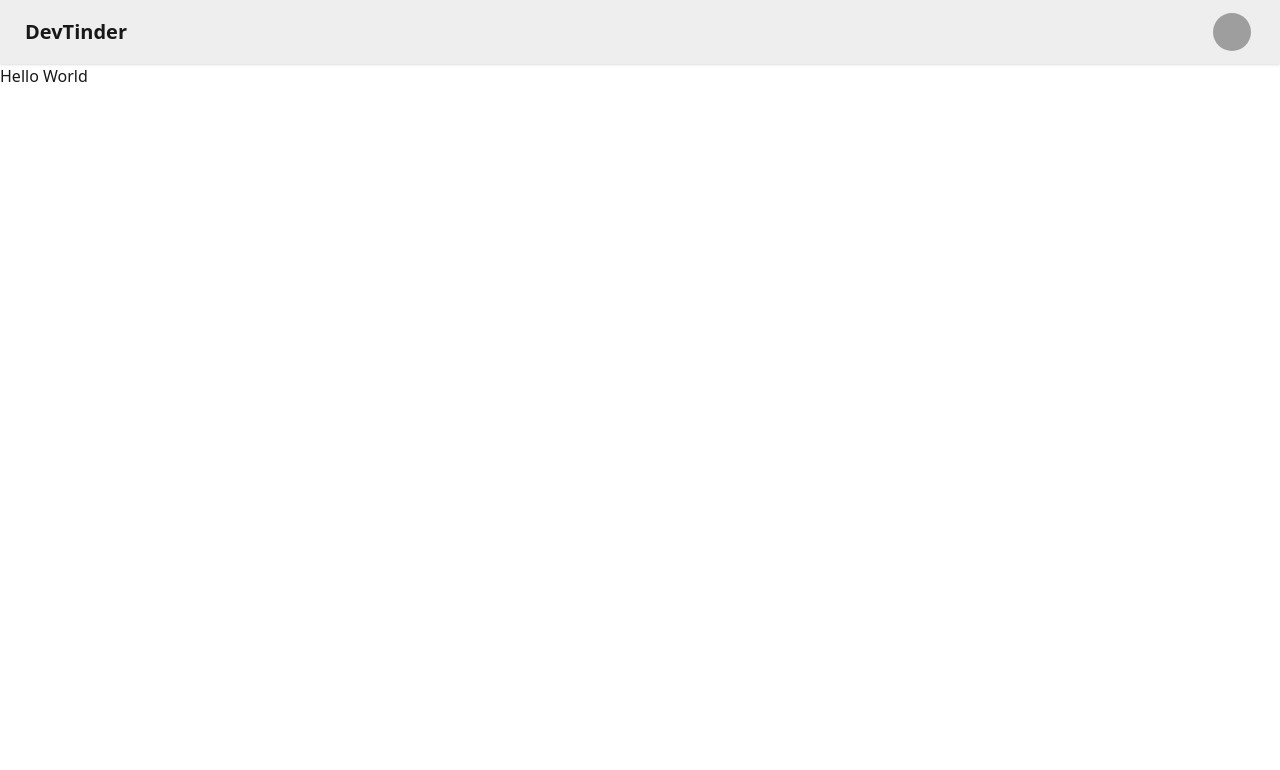
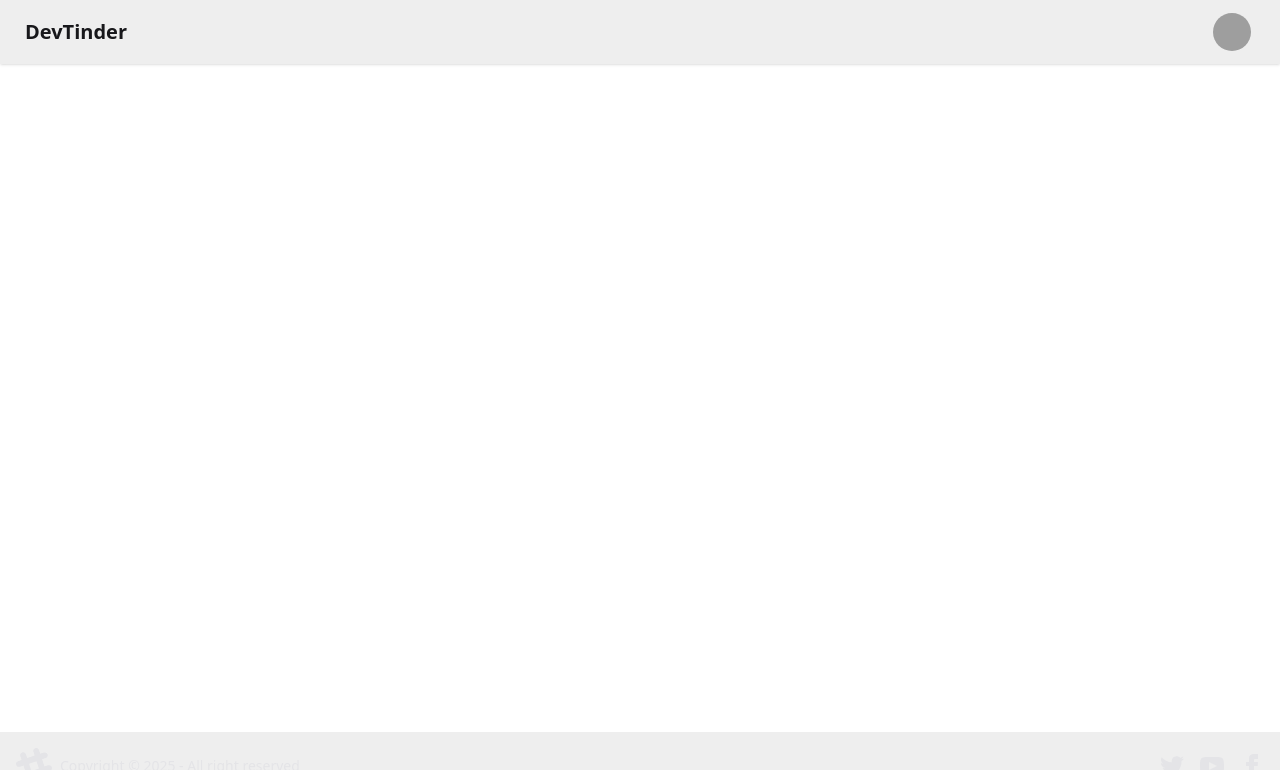
Before and after one commit to FathimathulFaiza/devTinder-web, a React (Vite) app: page / in a window 1280 px wide. Shown: the top 770 px of the page. Built offline with nearby package versions, Linux system fonts and the light colour scheme; grey boxes are pictures that could not be loaded.

Commit message:
setting up React , Route ,Outlet

```diff
--- a/package.json
+++ b/package.json
@@ -13,6 +13,7 @@
     "@tailwindcss/vite": "^4.1.17",
     "react": "^19.2.0",
     "react-dom": "^19.2.0",
+    "react-router-dom": "^7.10.1",
     "tailwindcss": "^4.1.17"
   },
   "devDependencies": {
--- a/src/App.jsx
+++ b/src/App.jsx
@@ -1,13 +1,29 @@
-import NavBar from "./navBar"
+import { BrowserRouter, Route, Routes } from "react-router-dom"
+
+import Body from "./body"
+import Login from "./Login"
+import Profile from "./Profile"
+
+
+
 
 function App() {
 
 
   return (
     <>
-    <NavBar/>
 
-      <h1>Hello World</h1>
+    <BrowserRouter basename="/">
+     <Routes>
+  <Route path="/" element={<Body />}>
+
+    <Route path="login" element={<Login />} />
+    <Route path="profile" element={<Profile />} />
+
+  </Route>
+</Routes>
+
+    </BrowserRouter>
 
     </>
   )
--- /dev/null
+++ b/src/Body.jsx
@@ -0,0 +1,18 @@
+import React from 'react'
+import NavBar from './NavBar'
+import { Outlet } from 'react-router-dom'
+import Footer from './Footer'
+
+
+const Body = () => {
+  return (
+    <div>
+        <NavBar />
+        <Outlet />
+        <Footer />
+
+    </div>
+  )
+}
+
+export default Body
--- /dev/null
+++ b/src/Footer.jsx
@@ -0,0 +1,59 @@
+import React from 'react'
+
+function Footer() {
+  return (
+    <div><footer className="footer sm:footer-horizontal bg-base-300 text-neutral-content items-center p-4 fixed bottom-0">
+  <aside className="grid-flow-col items-center">
+    <svg
+      width="36"
+      height="36"
+      viewBox="0 0 24 24"
+      xmlns="http://www.w3.org/2000/svg"
+      fillRule="evenodd"
+      clipRule="evenodd"
+      className="fill-current">
+      <path
+        d="M22.672 15.226l-2.432.811.841 2.515c.33 1.019-.209 2.127-1.23 2.456-1.15.325-2.148-.321-2.463-1.226l-.84-2.518-5.013 1.677.84 2.517c.391 1.203-.434 2.542-1.831 2.542-.88 0-1.601-.564-1.86-1.314l-.842-2.516-2.431.809c-1.135.328-2.145-.317-2.463-1.229-.329-1.018.211-2.127 1.231-2.456l2.432-.809-1.621-4.823-2.432.808c-1.355.384-2.558-.59-2.558-1.839 0-.817.509-1.582 1.327-1.846l2.433-.809-.842-2.515c-.33-1.02.211-2.129 1.232-2.458 1.02-.329 2.13.209 2.461 1.229l.842 2.515 5.011-1.677-.839-2.517c-.403-1.238.484-2.553 1.843-2.553.819 0 1.585.509 1.85 1.326l.841 2.517 2.431-.81c1.02-.33 2.131.211 2.461 1.229.332 1.018-.21 2.126-1.23 2.456l-2.433.809 1.622 4.823 2.433-.809c1.242-.401 2.557.484 2.557 1.838 0 .819-.51 1.583-1.328 1.847m-8.992-6.428l-5.01 1.675 1.619 4.828 5.011-1.674-1.62-4.829z"></path>
+    </svg>
+    <p>Copyright © {new Date().getFullYear()} - All right reserved</p>
+  </aside>
+  <nav className="grid-flow-col gap-4 md:place-self-center md:justify-self-end">
+    <a>
+      <svg
+        xmlns="http://www.w3.org/2000/svg"
+        width="24"
+        height="24"
+        viewBox="0 0 24 24"
+        className="fill-current">
+        <path
+          d="M24 4.557c-.883.392-1.832.656-2.828.775 1.017-.609 1.798-1.574 2.165-2.724-.951.564-2.005.974-3.127 1.195-.897-.957-2.178-1.555-3.594-1.555-3.179 0-5.515 2.966-4.797 6.045-4.091-.205-7.719-2.165-10.148-5.144-1.29 2.213-.669 5.108 1.523 6.574-.806-.026-1.566-.247-2.229-.616-.054 2.281 1.581 4.415 3.949 4.89-.693.188-1.452.232-2.224.084.626 1.956 2.444 3.379 4.6 3.419-2.07 1.623-4.678 2.348-7.29 2.04 2.179 1.397 4.768 2.212 7.548 2.212 9.142 0 14.307-7.721 13.995-14.646.962-.695 1.797-1.562 2.457-2.549z"></path>
+      </svg>
+    </a>
+    <a>
+      <svg
+        xmlns="http://www.w3.org/2000/svg"
+        width="24"
+        height="24"
+        viewBox="0 0 24 24"
+        className="fill-current">
+        <path
+          d="M19.615 3.184c-3.604-.246-11.631-.245-15.23 0-3.897.266-4.356 2.62-4.385 8.816.029 6.185.484 8.549 4.385 8.816 3.6.245 11.626.246 15.23 0 3.897-.266 4.356-2.62 4.385-8.816-.029-6.185-.484-8.549-4.385-8.816zm-10.615 12.816v-8l8 3.993-8 4.007z"></path>
+      </svg>
+    </a>
+    <a>
+      <svg
+        xmlns="http://www.w3.org/2000/svg"
+        width="24"
+        height="24"
+        viewBox="0 0 24 24"
+        className="fill-current">
+        <path
+          d="M9 8h-3v4h3v12h5v-12h3.642l.358-4h-4v-1.667c0-.955.192-1.333 1.115-1.333h2.885v-5h-3.808c-3.596 0-5.192 1.583-5.192 4.615v3.385z"></path>
+      </svg>
+    </a>
+  </nav>
+</footer></div>
+  )
+}
+
+export default Footer
--- /dev/null
+++ b/src/Login.jsx
@@ -0,0 +1,9 @@
+import React from 'react'
+
+const Login = () => {
+  return (
+    <div>Login</div>
+  )
+}
+
+export default Login
--- a/src/NavBar.jsx
+++ b/src/NavBar.jsx
@@ -1,7 +1,7 @@
-// rafce
+
 import React from 'react'
 
-const navBar = () => {
+const NavBar = () => {
   return (
         <div className="navbar bg-base-300 shadow-sm">
   <div className="flex-1">
@@ -36,4 +36,4 @@
   )
 }
 
-export default navBar
+export default NavBar
--- /dev/null
+++ b/src/Profile.jsx
@@ -0,0 +1,9 @@
+import React from 'react'
+
+const Profile = () => {
+  return (
+    <div>Profile</div>
+  )
+}
+
+export default Profile
```
Also changed, not shown: 1 other file (tests, documents, lock files or other folders).
